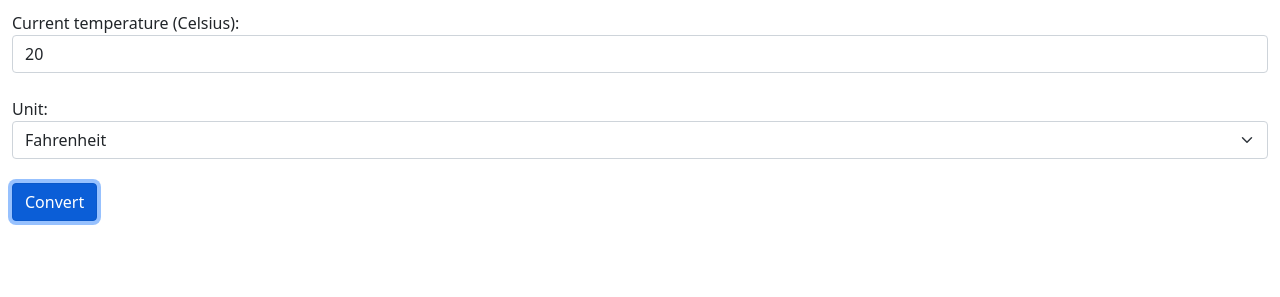
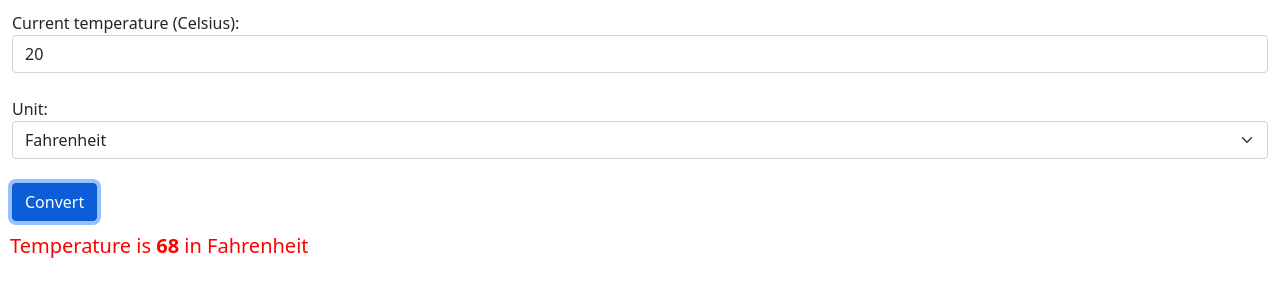
Before and after one commit to FourGus24/ex5a, a plain HTML site: page index.html in a window 1280 px wide. Both pictures are taken after a click on the button "Convert". Shown: the part 269-566 px from the top of the page. Drawn offline with nearby package versions, Linux system fonts and the light colour scheme.

Commit message:
refactor#3 - display the result in <div>

```diff
--- a/index.html
+++ b/index.html
@@ -72,7 +72,8 @@
 
 			   var result = calculate(t,u);
 
-			   alert("Temperature is "+t1+" in "+u1);
+			   $("#result").html("Temperature is <b>" + result.temp+"</b> in " +result.unit);
+			   //alert("Temperature is "+t1+" in "+u1);
 			});
 		});
 	</script>
```
